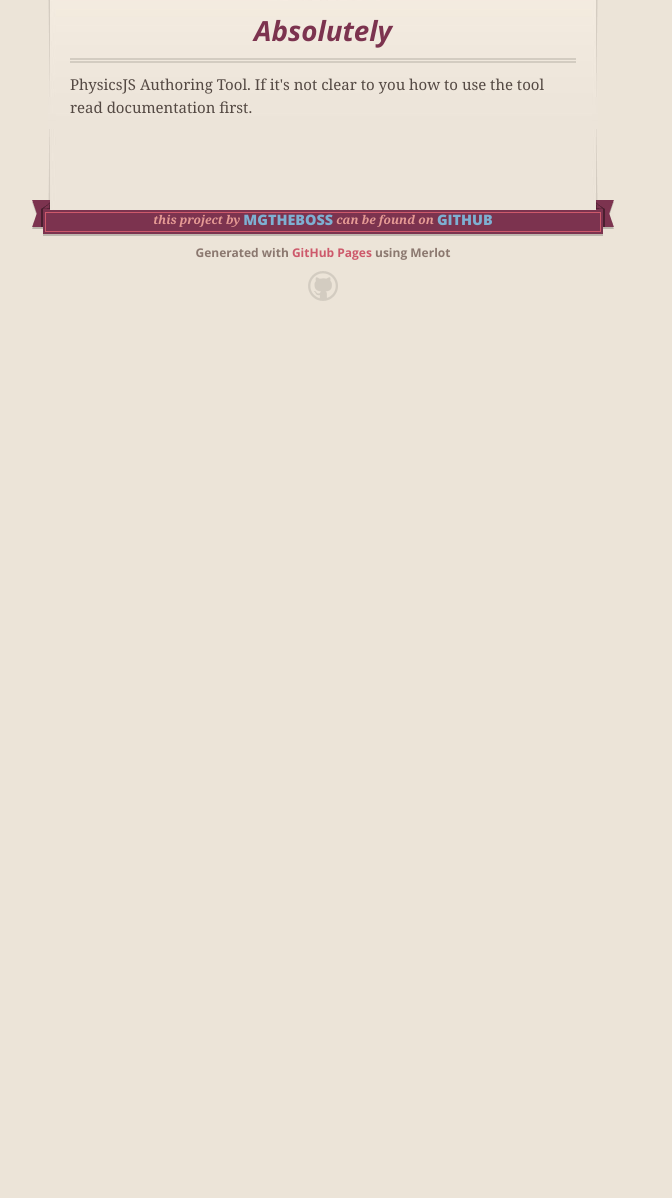
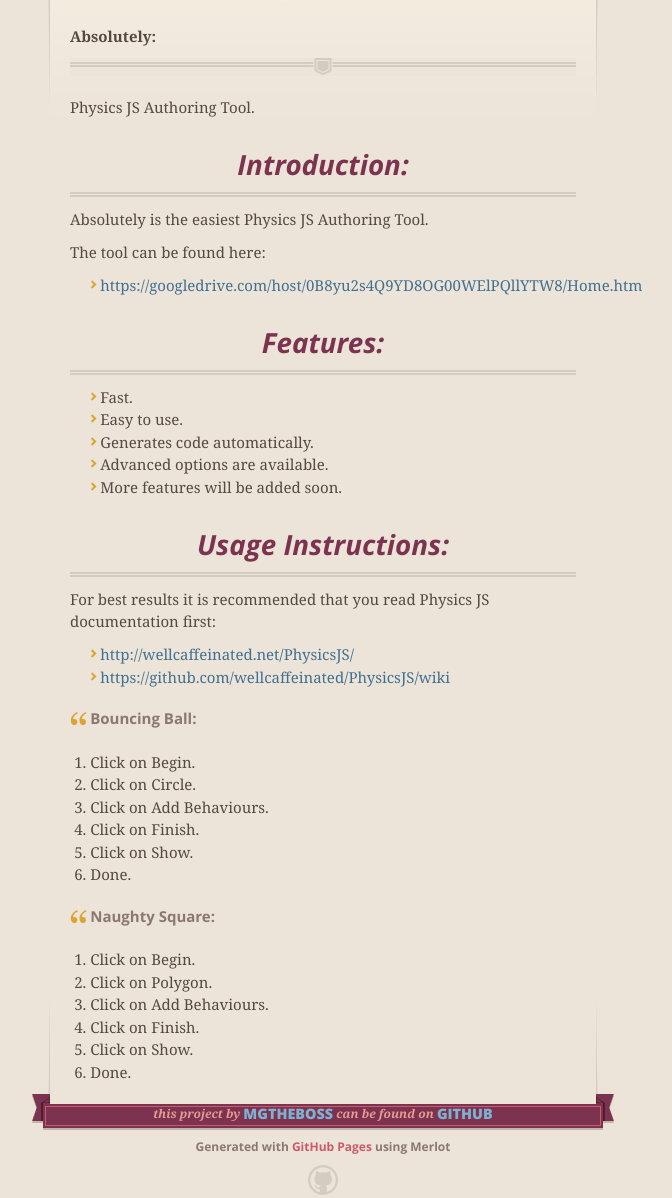
Before and after one commit to 1mgtheboss/absolutely-web, a plain HTML site: page index.html in a window 1280 px wide. Shown: the part 216-1414 px from the top of the page, without its empty margins (317-989 px from the left). Before the commit the page ends 800 px from the top, so only its background shows below. Drawn offline with nearby package versions, Linux system fonts and the light colour scheme.

Commit message:
Create gh-pages branch via GitHub

```diff
--- a/index.html
+++ b/index.html
@@ -46,11 +46,59 @@
 
 
       <section id="main_content">
-        <h1>
-<a name="absolutely" class="anchor" href="#absolutely"><span class="octicon octicon-link"></span></a>Absolutely</h1>
+        <p><strong>Absolutely:</strong></p>
 
-<p>PhysicsJS Authoring Tool.
-If it's not clear to you how to use the tool read documentation first.</p>
+<hr><p>Physics JS Authoring Tool.</p>
+
+<h3>
+<a name="introduction" class="anchor" href="#introduction"><span class="octicon octicon-link"></span></a>Introduction:</h3>
+
+<p>Absolutely is the easiest Physics JS Authoring Tool.</p>
+
+<p>The tool can be found here:</p>
+
+<ul>
+<li><a href="https://googledrive.com/host/0B8yu2s4Q9YD8OG00WElPQllYTW8/Home.htm">https://googledrive.com/host/0B8yu2s4Q9YD8OG00WElPQllYTW8/Home.htm</a></li>
+</ul><h3>
+<a name="features" class="anchor" href="#features"><span class="octicon octicon-link"></span></a>Features:</h3>
+
+<ul>
+<li>Fast.</li>
+<li>Easy to use.</li>
+<li>Generates code automatically.</li>
+<li>Advanced options are available.</li>
+<li>More features will be added soon.</li>
+</ul><h3>
+<a name="usage-instructions" class="anchor" href="#usage-instructions"><span class="octicon octicon-link"></span></a>Usage Instructions:</h3>
+
+<p>For best results it is recommended that you read Physics JS documentation first:</p>
+
+<ul>
+<li><a href="http://wellcaffeinated.net/PhysicsJS/">http://wellcaffeinated.net/PhysicsJS/</a></li>
+<li><a href="https://github.com/wellcaffeinated/PhysicsJS/wiki">https://github.com/wellcaffeinated/PhysicsJS/wiki</a></li>
+</ul><blockquote>
+<p><strong>Bouncing Ball:</strong></p>
+</blockquote>
+
+<ol>
+<li>Click on Begin.</li>
+<li>Click on Circle.</li>
+<li>Click on Add Behaviours.</li>
+<li>Click on Finish.</li>
+<li>Click on Show.</li>
+<li>Done.</li>
+</ol><blockquote>
+<p><strong>Naughty Square:</strong></p>
+</blockquote>
+
+<ol>
+<li>Click on Begin.</li>
+<li>Click on Polygon.</li>
+<li>Click on Add Behaviours.</li>
+<li>Click on Finish.</li>
+<li>Click on Show.</li>
+<li>Done.</li>
+</ol>
       </section>
 
       <footer>
--- a/params.json
+++ b/params.json
@@ -1 +1 @@
-{"name":"Absolutely","tagline":"PhysicsJS Authoring Tool","body":"Absolutely\r\n==========\r\n\r\nPhysicsJS Authoring Tool.\r\nIf it's not clear to you how to use the tool read documentation first.\r\n","google":"","note":"Don't delete this file! It's used internally to help with page regeneration."}
+{"name":"Absolutely","tagline":"PhysicsJS Authoring Tool","body":"**Absolutely:**\r\n\r\n***\r\n\r\n\r\nPhysics JS Authoring Tool.\r\n\r\n### Introduction:\r\nAbsolutely is the easiest Physics JS Authoring Tool.\r\n\r\nThe tool can be found here:\r\n* https://googledrive.com/host/0B8yu2s4Q9YD8OG00WElPQllYTW8/Home.htm\r\n\r\n### Features:\r\n* Fast.\r\n* Easy to use.\r\n* Generates code automatically.\r\n* Advanced options are available.\r\n* More features will be added soon.\r\n\r\n### Usage Instructions:\r\nFor best results it is recommended that you read Physics JS documentation first:\r\n\r\n* http://wellcaffeinated.net/PhysicsJS/\r\n* https://github.com/wellcaffeinated/PhysicsJS/wiki\r\n\r\n\r\n> **Bouncing Ball:**\r\n\r\n1. Click on Begin.\r\n2. Click on Circle.\r\n3. Click on Add Behaviours.\r\n4. Click on Finish.\r\n5. Click on Show.\r\n6. Done.\r\n\r\n> **Naughty Square:**\r\n\r\n1. Click on Begin.\r\n2. Click on Polygon.\r\n3. Click on Add Behaviours.\r\n4. Click on Finish.\r\n5. Click on Show.\r\n6. Done.","google":"","note":"Don't delete this file! It's used internally to help with page regeneration."}
```
